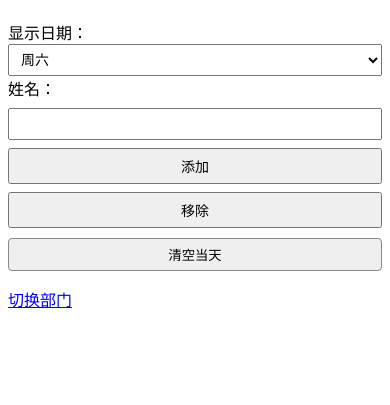
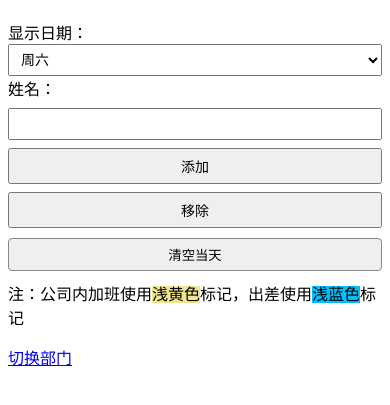
Before and after one commit to wlhd7/dz-weekend-overtime, a Flask app: template weekendOvertime/templates/index.html in a window 390 px wide. Shown: the top 405 px of the page. Run offline with Flask 3, Linux system fonts and the light colour scheme; the template is opened without the code that fills it, so the values that code supplies are empty.

Commit message:
Fix: index sub-department rendering; minor UI tweaks
- Revert and tidy sub-department display logic in `index.html`.
- Ensure templates and styles are consistent for mobile.
- Misc small fixes.

```diff
--- a/weekendOvertime/static/css/index.css
+++ b/weekendOvertime/static/css/index.css
@@ -32,6 +32,10 @@ ul {
 .bg-2 { background-color: #F0E68C; }
 .bg-3 { background-color: #00BFFF; }
 
+.inline-text {
+    display: inline;
+}
+
 /* Clear button and form elements */
 #clear-button {
     margin-left: 8px;
--- a/weekendOvertime/templates/index.html
+++ b/weekendOvertime/templates/index.html
@@ -35,7 +35,7 @@
     <button id="clear-button" type="button">清空当天</button>
     <label></label>
 
-
+    <div>注：公司内加班使用<div class="bg-2 inline-text">浅黄色</div>标记，出差使用<div class="bg-3 inline-text">浅蓝色</div>标记</div>
 
     {% if staffs %}
         {% if sub_departments %}
```
